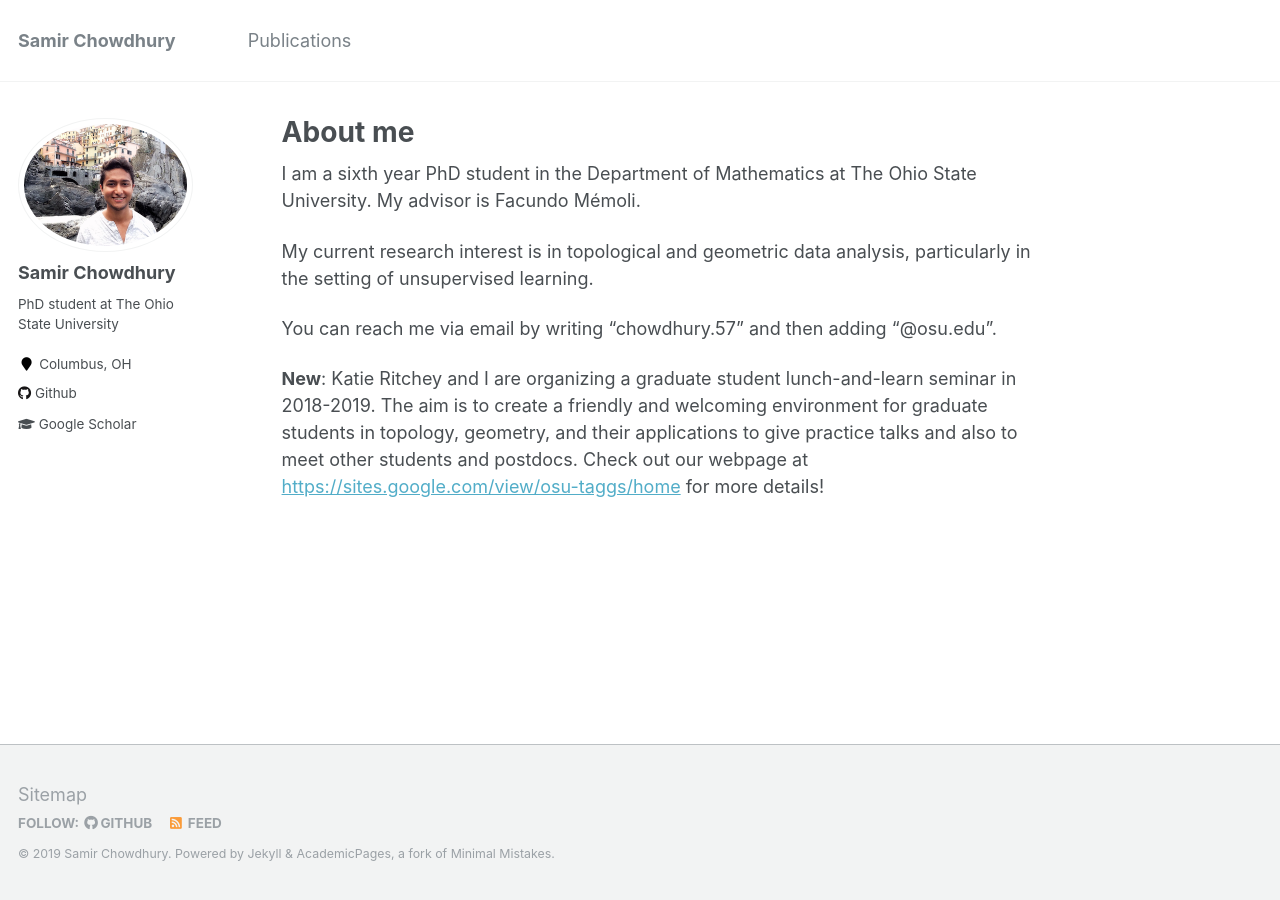
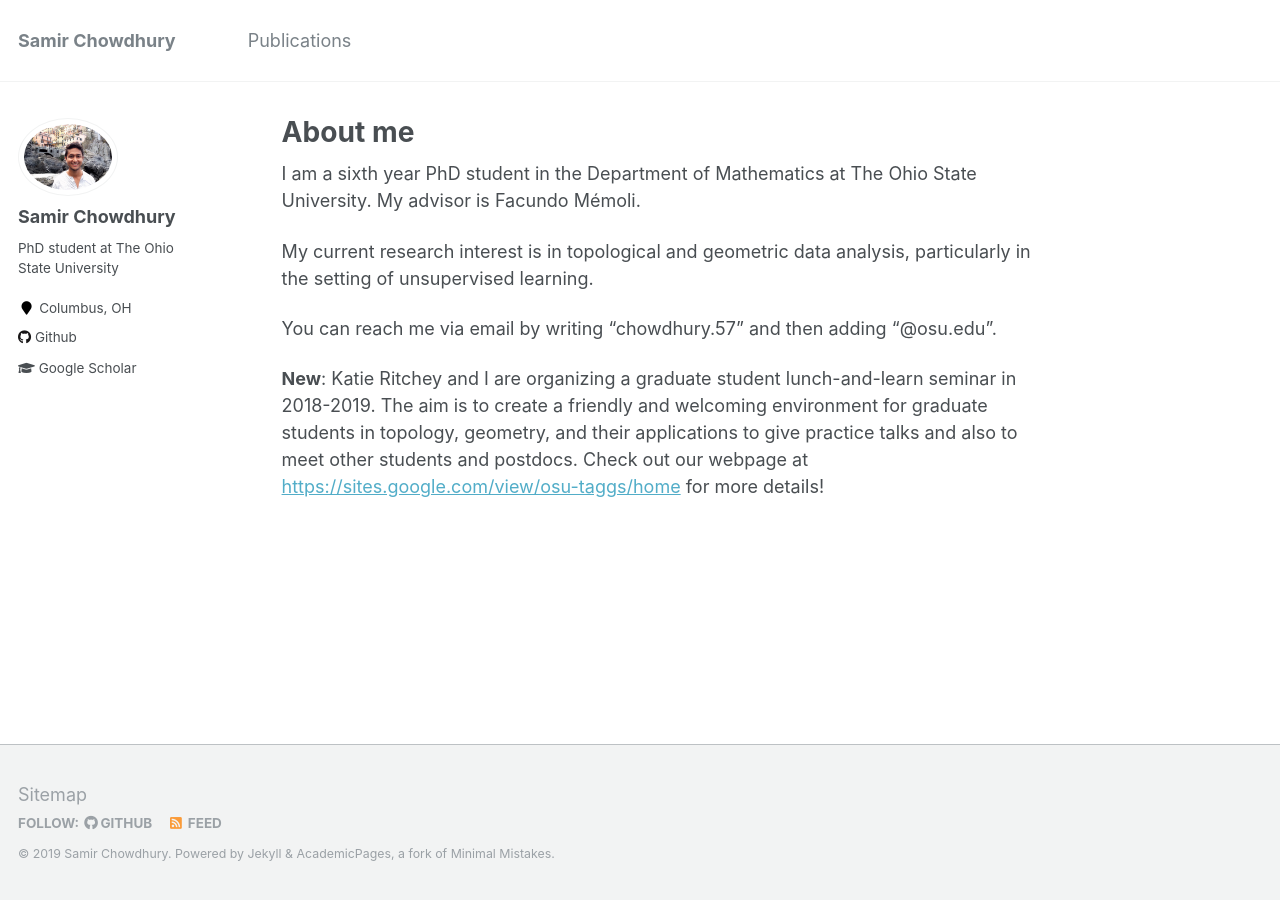
Before and after one commit to samirchowdhury/samirchowdhury.github.io, a Jekyll site: the page built from _pages/about.md, in a window 1280 px wide. Built offline with Jekyll 4.4.1, drawn with Linux system fonts in a browser that asks for light colours.

Commit message:
Update _sidebar.scss

```diff
--- a/_sass/_sidebar.scss
+++ b/_sass/_sidebar.scss
@@ -82,7 +82,7 @@
   }
 
   img {
-    max-width: 175px;
+    max-width: 100px;/*used to be 175 */
     border-radius: 50%;
 
     @include breakpoint($large) {
```
